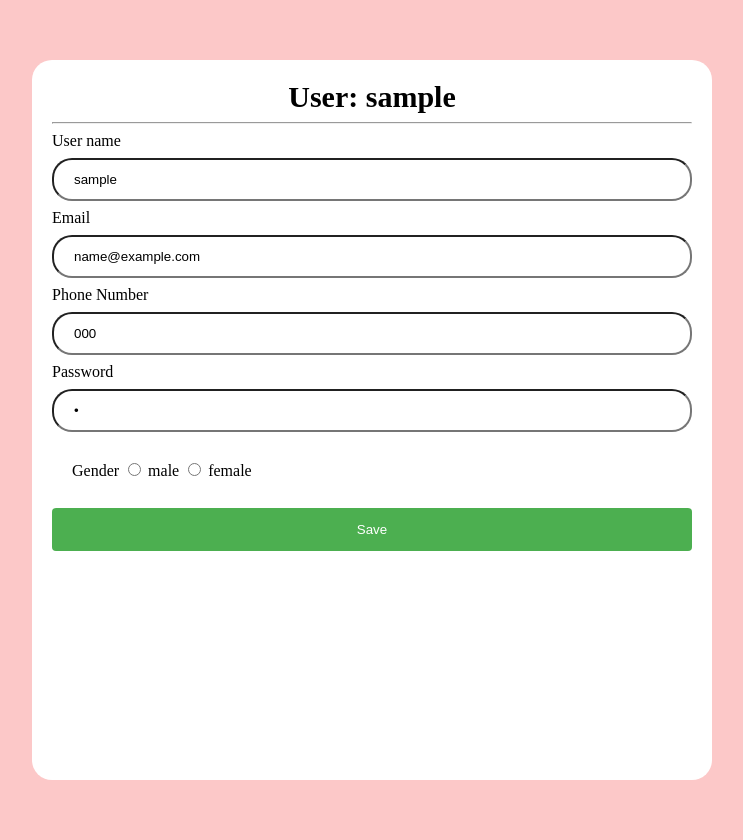
After one commit to LeVuHoang-education/Project-Web-PHP, a PHP site: page /fontend/pages/EditUser.php?userid=1 in a window 1280 px wide. The commit adds this page. Shown: the whole page, without its empty margins (268-1011 px from the left). Run offline with PHP 8.4, Linux system fonts and the light colour scheme; tables that the repository leaves empty or names only in its code hold one stand-in row (values such as "Sample post").

Commit message:
Sign Up and User manager hoan chinh

```diff
--- /dev/null
+++ b/fontend/css/EditUser.css
@@ -0,0 +1,90 @@
+body {
+    padding: 0;
+    margin: 0;
+    align-items: center;
+    background-color: #fcc8c8;
+}
+
+.main {
+    display: flex;
+    justify-content: center;
+    align-items: center;
+    height: 100vh;
+    background-color: #fcc8c8;
+
+}
+
+.containner {
+    padding: 20px;
+    margin: 20px;
+    margin-top: 20px;
+    align-items: center;
+    background-color: #ffffff;
+    width: 80vh;
+    height: 85vh;
+    border-radius: 20px;
+}
+
+.containner h1,
+h2 {
+    text-align: center;
+    color: #000000;
+    font-size: 30px;
+    margin: 0;
+    padding: 0%;
+}
+
+input[type=text],
+input[type=password],
+input[type=email],
+select {
+    width: 100%;
+    padding: 12px 20px;
+    display: inline-block;
+    box-sizing: border-box;
+    margin: 8px 0;
+    border-radius: 20px;
+}
+
+.genderI {
+    width: 100%;
+    padding: 12px 20px;
+    display: inline-block;
+    box-sizing: border-box;
+    margin: 8px 0;
+    border: none;
+    background-color: #ffffff;
+
+}
+
+button[type=submit] {
+    width: 100%;
+    background-color: #4CAF50;
+    color: white;
+    padding: 14px 20px;
+    margin: 8px 0;
+    border: none;
+    border-radius: 4px;
+    cursor: pointer;
+}
+
+input[type=submit]:hover {
+    background-color: #45a049;
+}
+
+div {
+    border-radius: 5px;
+    background-color: #f2f2f2;
+    padding: 20px;
+}
+
+.icon {
+    width: 50px;
+    height: auto;
+}
+
+a {
+    text-decoration: none;
+    color: #000000;
+    text-align: center;
+}
--- /dev/null
+++ b/fontend/pages/EditUser.php
@@ -0,0 +1,84 @@
+<?php
+    require('../../db/connect.php');
+
+    // Kiểm tra xem 'userid' có được truyền qua GET hay không
+    if (isset($_GET['userid'])) {
+        $userid = $_GET['userid'];
+
+        // Câu lệnh chuẩn bị
+        $GetUser_sql = "SELECT * FROM account WHERE userid = ?";
+        $stmt = $conn->prepare($GetUser_sql);
+
+        if ($stmt) {
+            // Liên kết tham số
+            $stmt->bind_param("i", $userid); // "i" biểu thị kiểu dữ liệu số nguyên
+            $stmt->execute();
+
+            // Lấy kết quả
+            $result = $stmt->get_result();
+
+            if ($result->num_rows > 0) {
+                $row = $result->fetch_assoc();
+                // Xử lý dữ liệu người dùng từ $row
+                // Ví dụ: echo "Username: " . $row['username'];
+            } else {
+                echo "Không tìm thấy người dùng.";
+            }
+
+            $stmt->close();
+        } else {
+            echo "Lỗi chuẩn bị câu lệnh.";
+        }
+
+        $conn->close();
+    } else {
+        echo "Không có userid.";
+    }
+?>
+
+<!DOCTYPE html>
+<html lang="en">
+
+<head>
+    <meta charset="UTF-8">
+    <meta name="viewport" content="width=device-width, initial-scale=1.0">
+    <link rel="stylesheet" href="../css/EditUser.css">
+
+
+    <title>Edit user</title>
+</head>
+
+<body style="align-items: center;">
+    <div class="main">
+        <div class="containner">
+
+            <h1>User: <?php echo $row['username']?>   </h1>
+            <hr>
+            <form action="../pages/UpdateUser.php?userid=<?php echo $row['userid'] ?>" method="post">
+                <label for="username">User name</label><br>
+                <input type="text" name="username" id="username" required width="100%" value="<?php echo $row['username']?>">
+                <br>
+                <label for="email">Email</label><br>
+                <input type="email" name="email" id="email" required width="100%" value="<?php echo $row['email']?>">
+                <br>
+                <label for="phonenumber">Phone Number</label><br>
+                <input type="text" name="phonenumber" id="phonenumber" required width="100%" value="<?php echo $row['phonenumber']?>">
+                <br>
+                <label for="password">Password</label><br>
+                <input type="password" name="password" id="password" required width="100%" value="<?php echo $row['password']?>" >
+                <br>
+                <div class="genderI">
+                    <label for="male">Gender</label>
+                    <input type="radio" name="gender" id="male" value="nam">
+                    <label for="male">male</label>
+                    <input type="radio" name="gender" id="female" value="nữ">
+                    <label for="female">female</label>
+                </div>
+                <br>
+                <button type="submit" name="btn-reg" value="Sign Up">Save</button>
+            </form>
+        </div>
+    </div>
+</body>
+
+</html>
```
Also changed, not shown: assets/fontend/css/UserList.css (added, +45 -0 lines), assets/fontend/pages/User/UserList.php (+42 -2 lines), fontend/pages/DeleteUser.php (added, +28 -0 lines), fontend/pages/GetUser.php (deleted, +0 -10 lines), fontend/pages/UpdateUser.php (added, +39 -0 lines), assets/fontend/img/Icon/AddUser.jpg (added).
